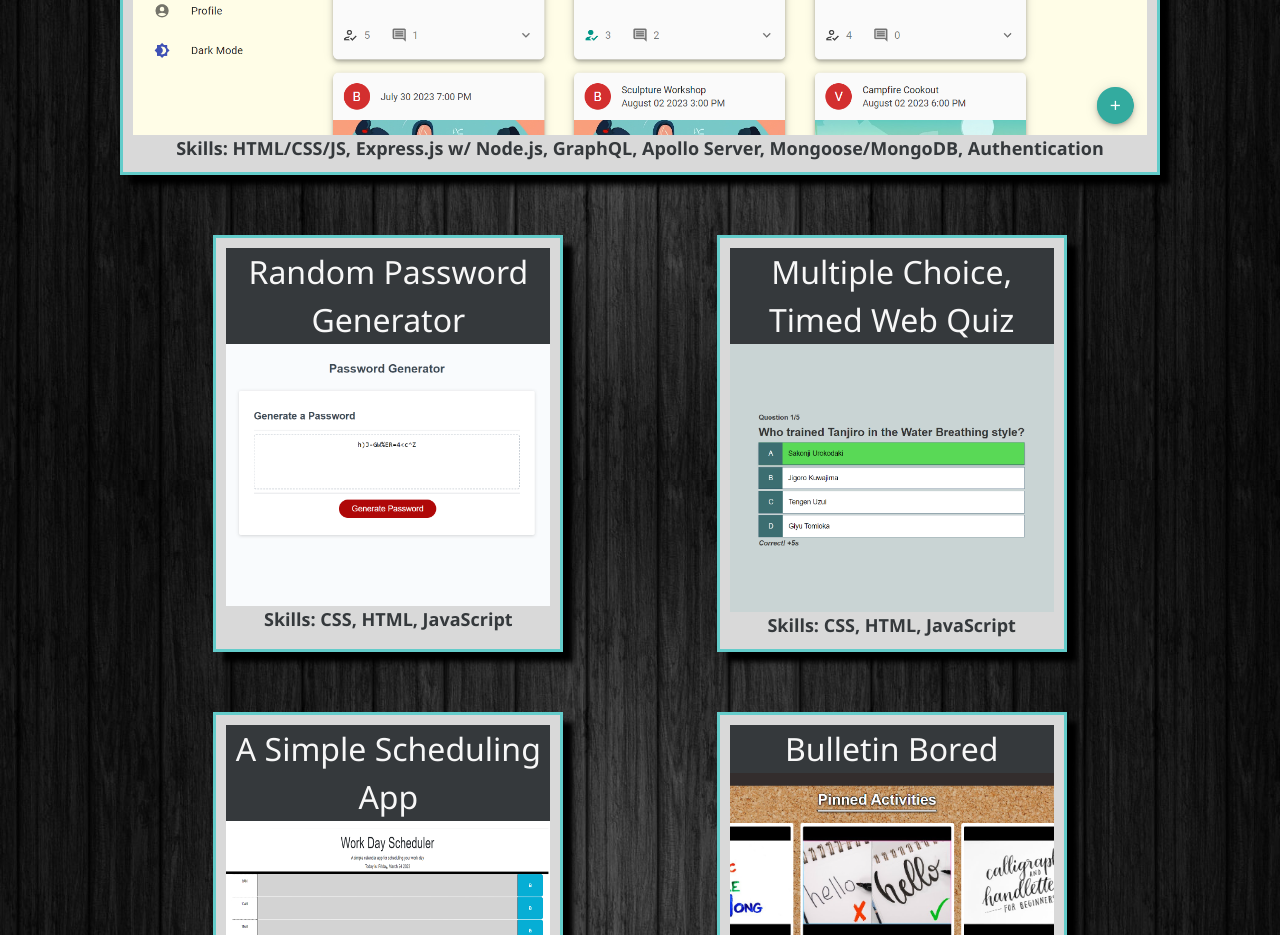
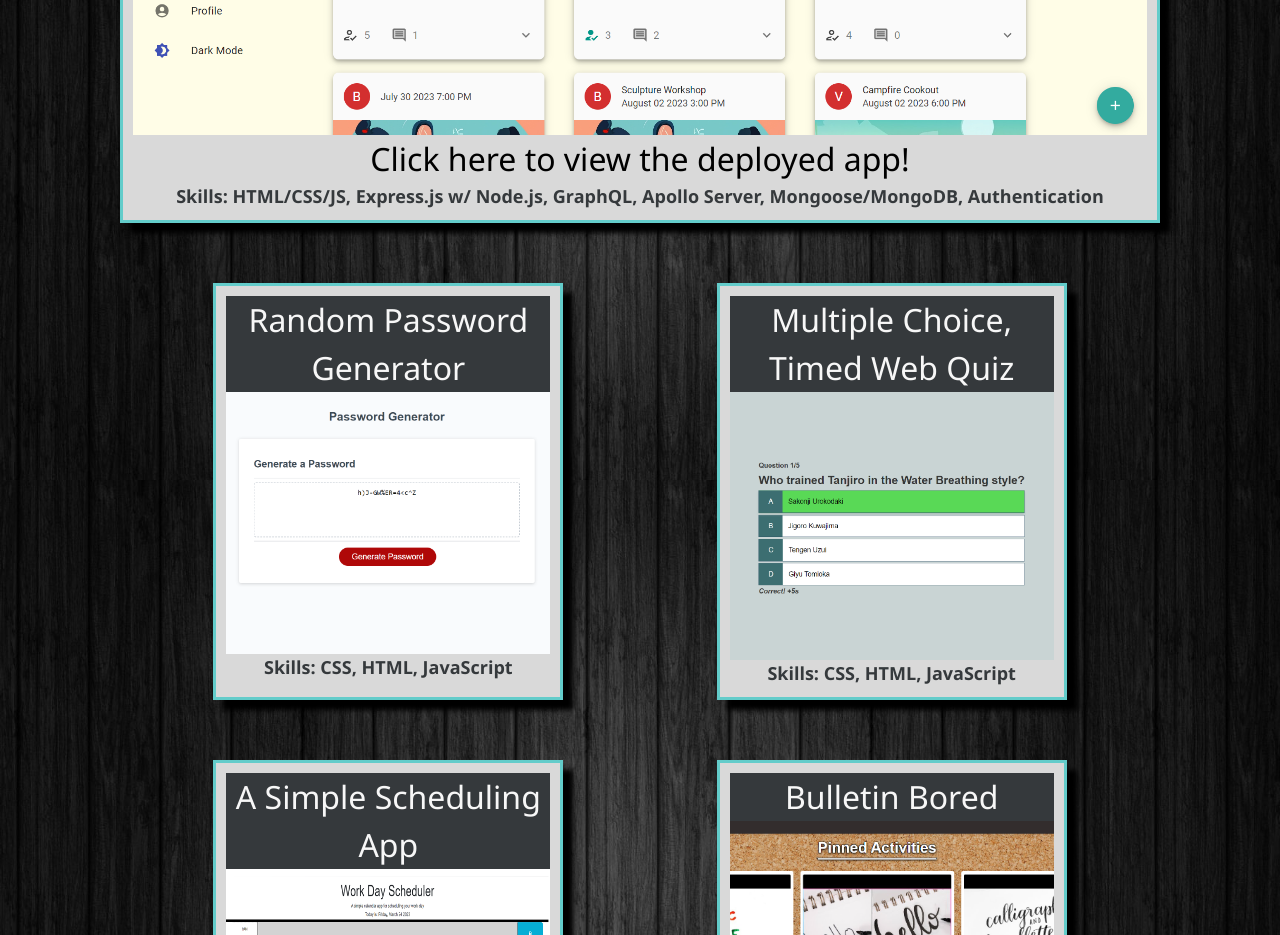
Before and after one commit to Arbitrary-Stag/Portfolio, a plain HTML site: page index.html in a window 1280 px wide. Shown: the part 1120-2055 px from the top of the page. Drawn offline with Linux system fonts and the light colour scheme; files whose address does not match are found by name.

Commit message:
added link to deployed app and updated about me section

```diff
--- a/assets/css/style.css
+++ b/assets/css/style.css
@@ -11,6 +11,18 @@
 
 .accent {
     color: var(--accent);
+}
+
+.link {
+    display: flex;
+    text-decoration: none;
+    color: black;
+    justify-content: center;
+}
+
+.link:hover {
+    color: var(--bgcolor);
+    text-decoration: underline;
 }
 
 /* sets a standard width/container for the majorit of the objects on the page */
--- a/index.html
+++ b/index.html
@@ -47,9 +47,10 @@
             <div class="projects" id="projects">
                 <section class="featuredProject">
                     <header>Eventure</header>
-                    <a href="https://github.com/johnpow/eventure">
+                    <a href="https://github.com/johnpow/eventure-plus">
                     <img src="./assets/images/Eventure.png" alt="Screenshot of deployed webpage">
                     </a>
+                    <a class="link" href="https://eventure-plus-305de46556b9.herokuapp.com/"> Click here to view the deployed app! </a>
                     <p> Skills: HTML/CSS/JS, Express.js w/ Node.js, GraphQL, Apollo Server, Mongoose/MongoDB, Authentication </p>
                 </section>
                 <section class="thumbnail">
```
